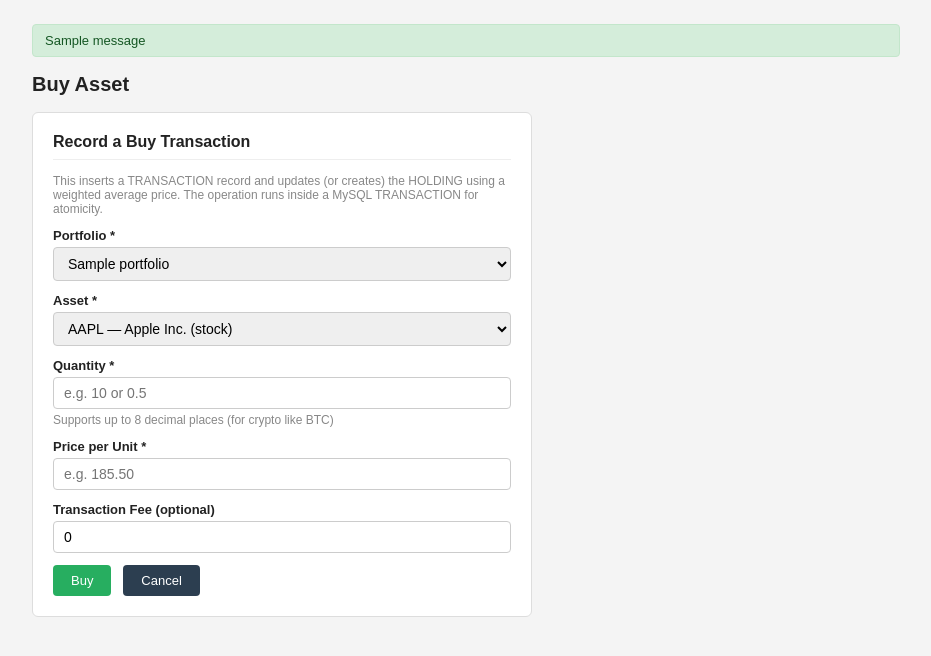
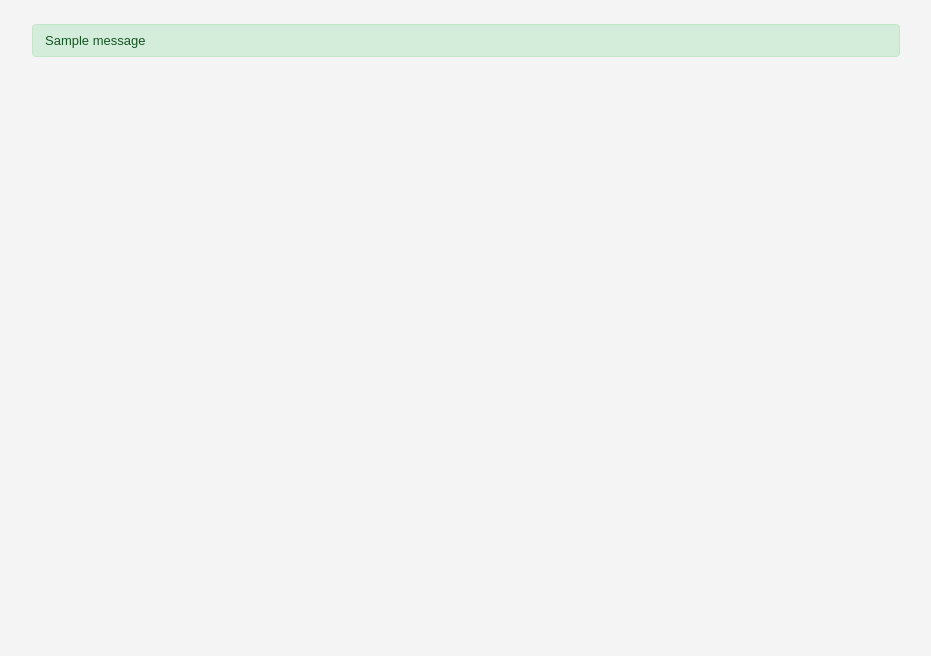
Before and after one commit to Koshorajay/portfolio-management-system, a Flask app: page /transaction/buy in a window 1280 px wide. Shown: the part 39-695 px from the top of the page, without its empty margins (174-1105 px from the left). Run offline with Flask 3, Linux system fonts and the light colour scheme; the visitor is signed in with stand-in values (Sample User, id 1); data comes from the database, SQL or seed files in the repository; tables that the repository leaves empty hold one stand-in row (values such as "Sample post"); one stand-in notice (Sample message) is shown.

Commit message:
Update buy.html

```diff
--- a/portfolio_system/templates/buy.html
+++ b/portfolio_system/templates/buy.html
@@ -1,67 +1,135 @@
-{% extends "base.html" %}
-{% block title %}Buy Asset{% endblock %}
-{% block content %}
-<h1>Buy Asset</h1>
-<div class="card" style="max-width:500px">
-    <h2>Record a Buy Transaction</h2>
-    <p class="hint" style="margin-bottom:12px">
-        This inserts a TRANSACTION record and updates (or creates) the HOLDING using a weighted average price.
-        The operation runs inside a MySQL TRANSACTION for atomicity.
-    </p>
-    <form method="POST" action="{{ url_for('buy_asset') }}">
+<!DOCTYPE html>
+<html lang="en">
+<head>
+    <meta charset="UTF-8">
+    <meta name="viewport" content="width=device-width, initial-scale=1.0">
+    <title>{% block title %}Portfolio Manager{% endblock %}</title>
+    <style>
+        /* ── Reset & Base ── */
+        * { box-sizing: border-box; margin: 0; padding: 0; }
+        body {
+            font-family: Arial, sans-serif;
+            font-size: 14px;
+            background: #f4f4f4;
+            color: #222;
+        }
 
-        <div class="form-group">
-            <label for="portfolio_id">Portfolio *</label>
-            <select id="portfolio_id" name="portfolio_id" required>
-                {% if portfolios %}
-                    {% for p in portfolios %}
-                        <option value="{{ p.portfolio_id }}"
-                            {% if request.args.get('portfolio_id')|int == p.portfolio_id %}selected{% endif %}>
-                            {{ p.portfolio_name }}
-                        </option>
-                    {% endfor %}
-                {% else %}
-                    <option value="">No portfolios — create one first</option>
-                {% endif %}
-            </select>
-        </div>
+        /* ── Navbar ── */
+        nav {
+            background: #2c3e50;
+            color: #fff;
+            padding: 10px 20px;
+            display: flex;
+            align-items: center;
+            gap: 20px;
+        }
+        nav .brand { font-weight: bold; font-size: 16px; margin-right: auto; }
+        nav a { color: #ccc; text-decoration: none; font-size: 13px; }
+        nav a:hover { color: #fff; }
 
-        <div class="form-group">
-            <label for="asset_id">Asset *</label>
-            <select id="asset_id" name="asset_id" required>
-                {% for a in assets %}
-                    <option value="{{ a.asset_id }}">
-                        {{ a.symbol }} — {{ a.name }} ({{ a.asset_type }})
-                    </option>
+        /* ── Page wrapper ── */
+        .container { max-width: 900px; margin: 24px auto; padding: 0 16px; }
+
+        /* ── Flash messages ── */
+        .flash-list { list-style: none; margin-bottom: 16px; }
+        .flash-list li {
+            padding: 8px 12px;
+            border-radius: 4px;
+            margin-bottom: 6px;
+            font-size: 13px;
+        }
+        .flash-list li.success { background: #d4edda; color: #155724; border: 1px solid #c3e6cb; }
+        .flash-list li.error   { background: #f8d7da; color: #721c24; border: 1px solid #f5c6cb; }
+        .flash-list li.warning { background: #fff3cd; color: #856404; border: 1px solid #ffeeba; }
+
+        /* ── Cards ── */
+        .card {
+            background: #fff;
+            border: 1px solid #ddd;
+            border-radius: 6px;
+            padding: 20px;
+            margin-bottom: 20px;
+        }
+        .card h2 { margin-bottom: 14px; font-size: 16px; border-bottom: 1px solid #eee; padding-bottom: 8px; }
+
+        /* ── Forms ── */
+        .form-group { margin-bottom: 12px; }
+        .form-group label { display: block; margin-bottom: 4px; font-weight: bold; font-size: 13px; }
+        .form-group input,
+        .form-group select { width: 100%; padding: 7px 10px; border: 1px solid #ccc; border-radius: 4px; font-size: 14px; }
+
+        /* ── Buttons ── */
+        .btn {
+            display: inline-block;
+            padding: 8px 18px;
+            border: none;
+            border-radius: 4px;
+            cursor: pointer;
+            font-size: 13px;
+            text-decoration: none;
+        }
+        .btn-primary { background: #2c3e50; color: #fff; }
+        .btn-success { background: #27ae60; color: #fff; }
+        .btn-danger  { background: #e74c3c; color: #fff; }
+        .btn-info    { background: #2980b9; color: #fff; }
+        .btn-sm      { padding: 4px 10px; font-size: 12px; }
+
+        /* ── Tables ── */
+        table { width: 100%; border-collapse: collapse; font-size: 13px; }
+        th, td { padding: 8px 10px; border: 1px solid #ddd; text-align: left; }
+        th { background: #ecf0f1; font-weight: bold; }
+        tr:nth-child(even) { background: #f9f9f9; }
+
+        /* ── Misc ── */
+        .badge {
+            display: inline-block;
+            padding: 2px 8px;
+            border-radius: 10px;
+            font-size: 11px;
+            font-weight: bold;
+        }
+        .badge-stock  { background: #d6eaf8; color: #1a5276; }
+        .badge-crypto { background: #fef9e7; color: #7d6608; }
+        .badge-buy    { background: #d4efdf; color: #1e8449; }
+        .badge-sell   { background: #fadbd8; color: #922b21; }
+
+        .text-right { text-align: right; }
+        .mt-10 { margin-top: 10px; }
+        .hint { color: #888; font-size: 12px; margin-top: 4px; }
+        h1 { font-size: 20px; margin-bottom: 16px; }
+    </style>
+</head>
+<body>
+
+<nav>
+    <span class="brand">📈 Portfolio Manager</span>
+    {% if session.get('username') %}
+        <a href="{{ url_for('dashboard') }}">Dashboard</a>
+        <a href="{{ url_for('list_assets') }}">Assets</a>
+        <a href="{{ url_for('add_asset') }}">Add Asset</a>
+        <a href="{{ url_for('buy_asset') }}">Buy</a>
+        <a href="{{ url_for('sell_asset') }}">Sell</a>
+        <a href="{{ url_for('update_market_price') }}">Update Price</a>
+        <a href="{{ url_for('logout') }}">Logout ({{ session['username'] }})</a>
+    {% else %}
+        <a href="{{ url_for('login') }}">Login</a>
+        <a href="{{ url_for('register') }}">Register</a>
+    {% endif %}
+</nav>
+
+<div class="container">
+    {% with messages = get_flashed_messages(with_categories=true) %}
+        {% if messages %}
+            <ul class="flash-list">
+                {% for category, message in messages %}
+                    <li class="{{ category }}">{{ message }}</li>
                 {% endfor %}
-            </select>
-        </div>
+            </ul>
+        {% endif %}
+    {% endwith %}
 
-        <div class="form-group">
-            <label for="quantity">Quantity *</label>
-            <input type="number" id="quantity" name="quantity"
-                   step="0.00000001" min="0.00000001" required placeholder="e.g. 10 or 0.5">
-            <p class="hint">Supports up to 8 decimal places (for crypto like BTC)</p>
-        </div>
+    {% block content %}{% endblock %}
+</div>
 
-        <div class="form-group">
-            <label for="price_per_unit">Price per Unit *</label>
-            <input type="number" id="price_per_unit" name="price_per_unit"
-                   step="0.00000001" min="0.00000001" required placeholder="e.g. 185.50">
-        </div>
-
-        <div class="form-group">
-            <label for="transaction_fee">Transaction Fee (optional)</label>
-            <input type="number" id="transaction_fee" name="transaction_fee"
-                   step="0.01" min="0" value="0" placeholder="e.g. 0.99">
-        </div>
-
-        {% if not portfolios %}
-            <p style="color:#e74c3c">You must <a href="{{ url_for('create_portfolio') }}">create a portfolio</a> first.</p>
-        {% else %}
-            <button type="submit" class="btn btn-success">Buy</button>
-        {% endif %}
-        <a href="{{ url_for('dashboard') }}" class="btn btn-primary" style="margin-left:8px">Cancel</a>
-    </form>
-</div>
-{% endblock %}
+</body>
+</html>
```
